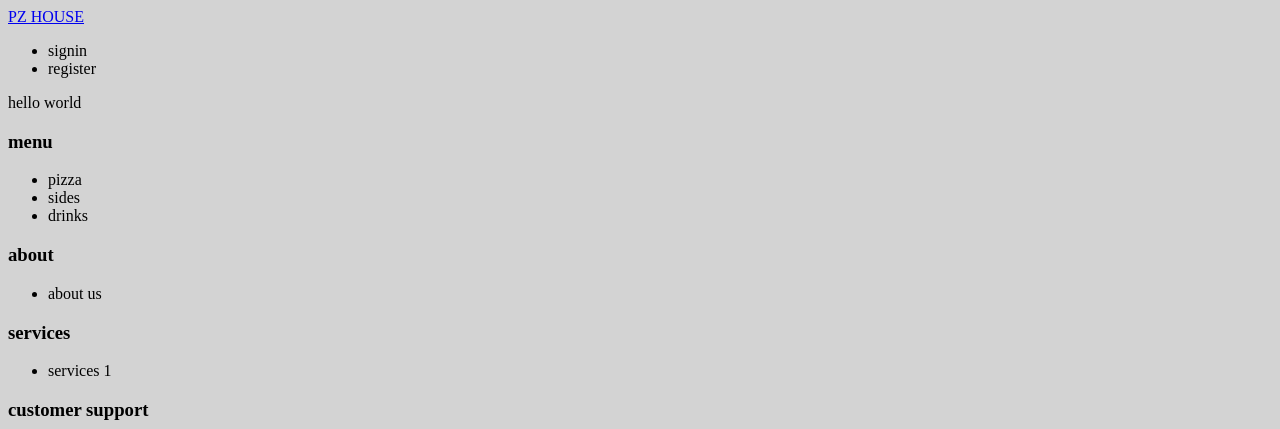
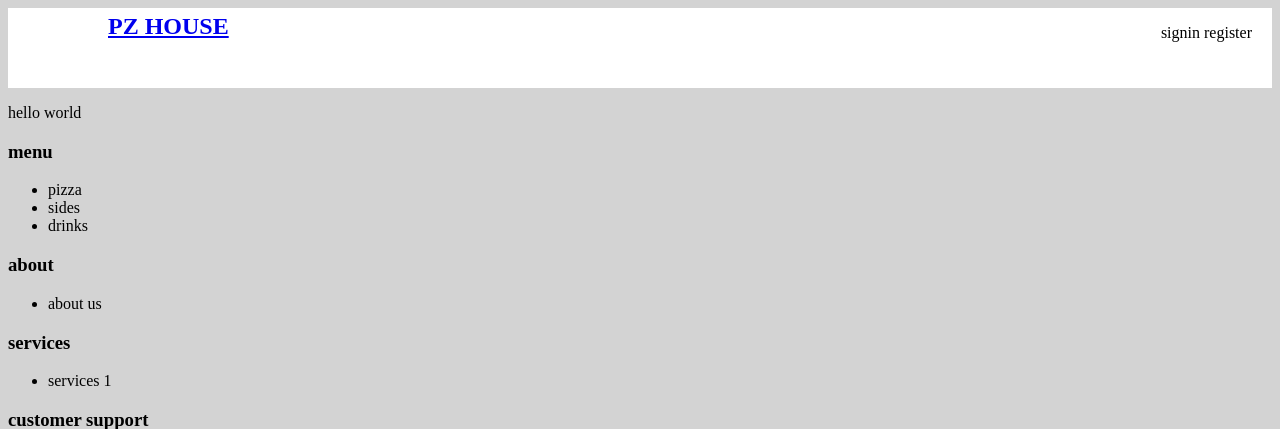
Before and after one commit to Omovigo/pizza_app, a Django app: page / in a window 1280 px wide. Shown: the top 429 px of the page. Run offline with Django 4.2, Linux system fonts and the light colour scheme.

Commit message:
nav styling

```diff
--- a/pizza_app/static/css/main.css
+++ b/pizza_app/static/css/main.css
@@ -2,3 +2,28 @@ body{
     background-color: lightgray;
     color: black;
 }
+
+nav{
+    background-color: white;
+    height: 80px;
+    width: 100%;
+}
+
+label.logo{
+    color: red;
+    font-size: 24px;
+    line-height: 36px;
+    padding: 0 100px;
+    font-weight: bold;
+    text-transform: uppercase;
+}
+
+div nav ul{
+    float: right;
+    margin-right: 20px;
+}
+
+div nav ul li{
+    display: inline-block;
+    line-height: 50%;
+}
--- a/pizza_app/templates/pizza_app/base.html
+++ b/pizza_app/templates/pizza_app/base.html
@@ -8,7 +8,7 @@
     <body>
         <div>
             <nav>
-                <label><a href="{% url 'pizza_app:index' %}">PZ HOUSE</a></label>
+                <label class="logo"><a href="{% url 'pizza_app:index' %}">PZ HOUSE</a></label>
                 <ul>
                     <li>signin</li>
                     <li>register</li>
```
